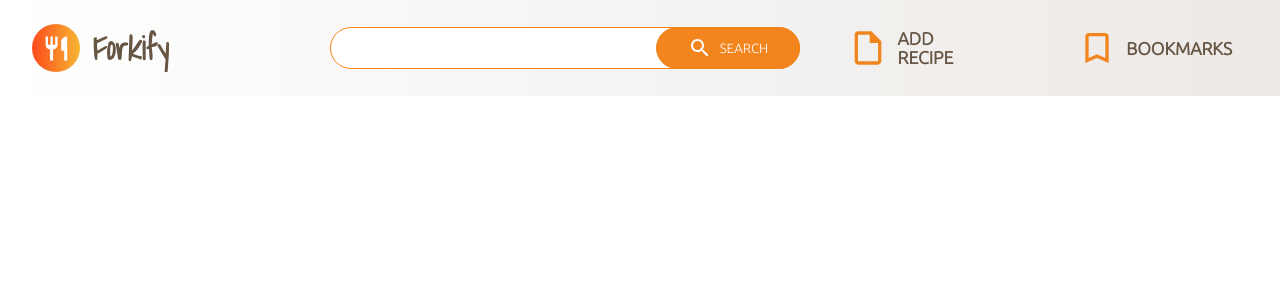
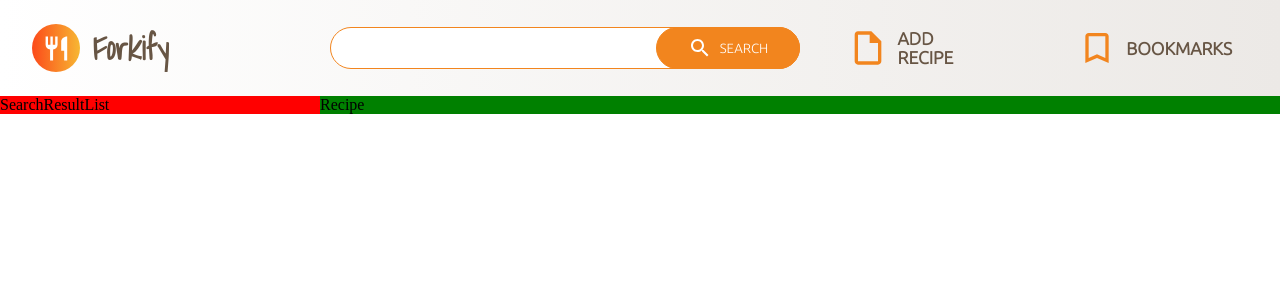
Before and after one commit to cookieMonsterDev/forkify-app, a React (Create React App) app: page / in a window 1280 px wide. Shown: the top 300 px of the page. Built offline with nearby package versions, Linux system fonts and the light colour scheme.

Commit message:
chore: set markup

```diff
--- a/src/App.tsx
+++ b/src/App.tsx
@@ -3,6 +3,8 @@ import { AppContext } from './context/appContext';
 import styled from 'styled-components';
 import LoaderCircle from './components/LoaderCircle/LoaderCircle';
 import NavBar from './components/NavBar/NavBar';
+import SearchResultList from './components/Results/SearchResultList';
+import Recipe from './components/Results/Recipe';
 
 function App() {
 
@@ -10,6 +12,10 @@ function App() {
     <AppContext>
       <Wrap>
         <NavBar />
+        <ResultsWrap>
+          <SearchResultList />
+          <Recipe />
+        </ResultsWrap>
       </Wrap>
     </AppContext>
   );
@@ -22,3 +28,10 @@ const Wrap = styled.div`
   height: 100vh;
   position: relative;
 `
+
+const ResultsWrap = styled.div`
+  position: absolute;
+  top: 6rem;
+  width: 100vw;
+  display: flex;
+`
--- /dev/null
+++ b/src/components/Results/Recipe.tsx
@@ -0,0 +1,15 @@
+import React from 'react'
+import styled from 'styled-components'
+
+const Recipe = () => {
+  return (
+    <Container>Recipe</Container>
+  )
+}
+
+export default Recipe
+
+const Container = styled.div`
+  flex: 3;
+  background-color: green;
+`
--- /dev/null
+++ b/src/components/Results/SearchResultList.tsx
@@ -0,0 +1,15 @@
+import React from 'react'
+import styled from 'styled-components'
+
+const SearchResultList = () => {
+  return (
+    <Container>SearchResultList</Container>
+  )
+}
+
+export default SearchResultList
+
+const Container = styled.div`
+  flex: 1;
+  background-color: red;
+`
```
